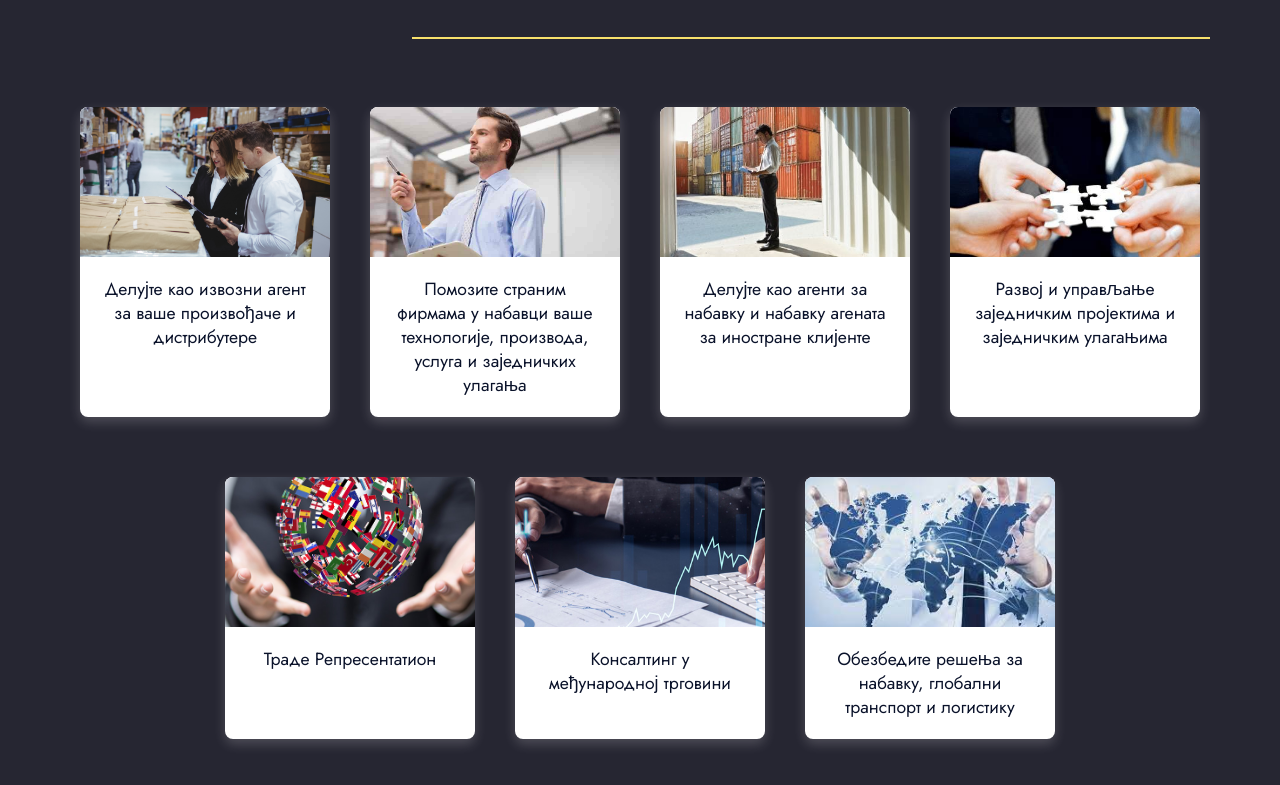
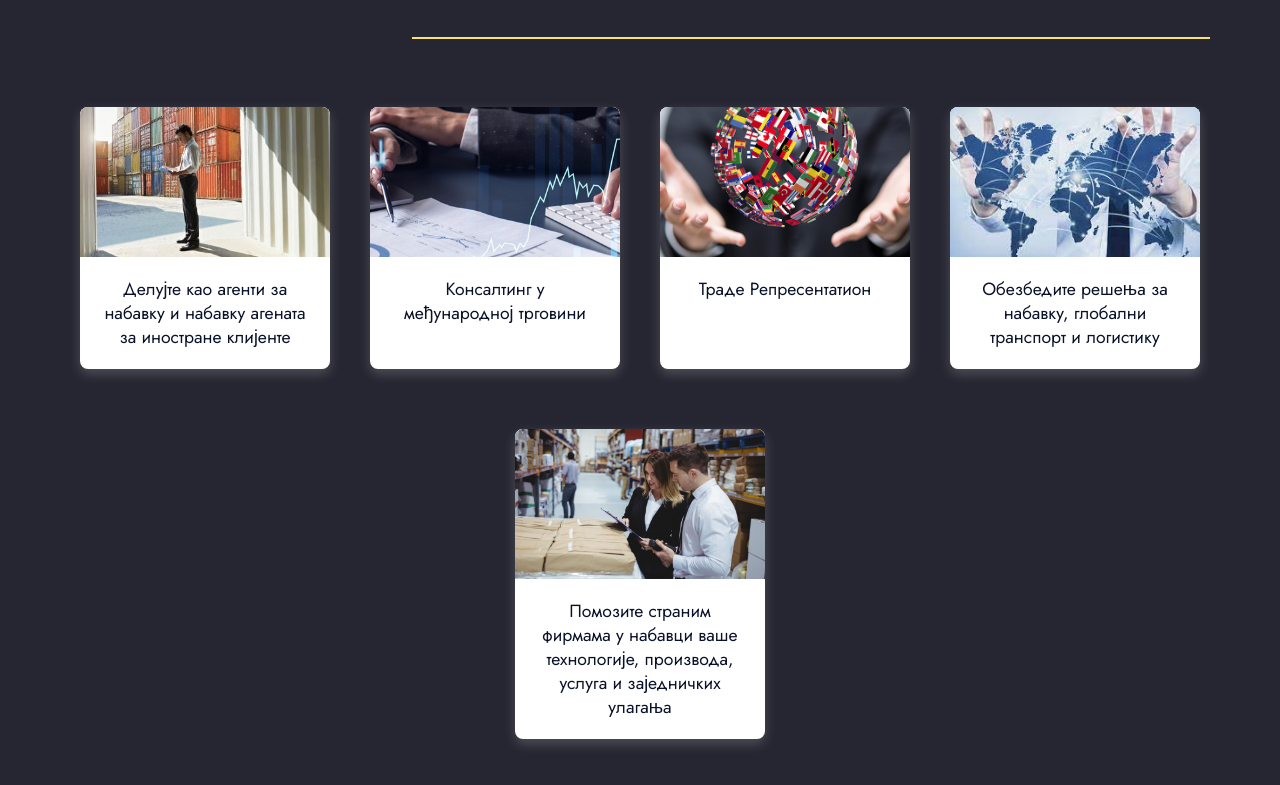
Before and after one commit to MattNovik/siroccoglobal, a React (Vite) app: page / in a window 1280 px wide. Shown: the part 1853-2638 px from the top of the page. Built offline with nearby package versions, Linux system fonts and the light colour scheme.

Commit message:
first fixes

```diff
--- a/src/components/InfoSection/index.jsx
+++ b/src/components/InfoSection/index.jsx
@@ -8,6 +8,7 @@ import addInfo4 from '../../assets/addinfo4.jpg';
 import addInfo5 from '../../assets/addinfo5.jpg';
 import addInfo6 from '../../assets/addinfo6.jpg';
 import addInfo7 from '../../assets/addinfo7.jpg';
+
 const InfoSection = ({ data }) => {
   const dataList = data.additionalInfo;
 
@@ -20,17 +21,17 @@ const InfoSection = ({ data }) => {
             <AdditionalInfoBlock
               image={
                 index === 0
+                  ? addInfo3
+                  : index === 1
+                  ? addInfo6
+                  : index === 2
+                  ? addInfo5
+                  : index === 3
+                  ? addInfo7
+                  : index === 4
                   ? addInfo1
-                  : index === 1
+                  : index === 5
                   ? addInfo2
-                  : index === 2
-                  ? addInfo3
-                  : index === 3
-                  ? addInfo4
-                  : index === 4
-                  ? addInfo5
-                  : index === 5
-                  ? addInfo6
                   : index === 6
                   ? addInfo7
                   : ''
--- a/src/components/MainSlider/index.jsx
+++ b/src/components/MainSlider/index.jsx
@@ -44,21 +44,6 @@ const MainSlider = () => {
           <picture>
             <source
               type="image/webp"
-              srcSet={`${Slide2webp} 1x, ${Slide22xebp} 2x`}
-            />
-            <img
-              src={Slide2}
-              srcSet={`${Slide2} 1x, ${Slide22x} 2x`}
-              width="1280"
-              height="480"
-              alt="slide1"
-            />
-          </picture>
-        </SwiperSlide>
-        <SwiperSlide>
-          <picture>
-            <source
-              type="image/webp"
               srcSet={`${Slide1webp} 1x, ${Slide12xebp} 2x`}
             />
             <img
@@ -85,7 +70,7 @@ const MainSlider = () => {
             />
           </picture>
         </SwiperSlide>
-        <SwiperSlide>
+        {/*         <SwiperSlide>
           <picture>
             <source
               type="image/webp"
@@ -99,6 +84,21 @@ const MainSlider = () => {
               alt="slide1"
             />
           </picture>
+        </SwiperSlide> */}
+        <SwiperSlide>
+          <picture>
+            <source
+              type="image/webp"
+              srcSet={`${Slide2webp} 1x, ${Slide22xebp} 2x`}
+            />
+            <img
+              src={Slide2}
+              srcSet={`${Slide2} 1x, ${Slide22x} 2x`}
+              width="1280"
+              height="480"
+              alt="slide1"
+            />
+          </picture>
         </SwiperSlide>
       </Swiper>
     </section>
--- a/src/data/data.jsx
+++ b/src/data/data.jsx
@@ -40,38 +40,42 @@ const data = {
     additionalInfo: [
       {
         name: 'some info',
+        text: 'Act as Procurement and Purchasing agents for agents for overseas clients',
+        img: 'addinfo3',
+      },
+
+      {
+        name: 'some info',
+        text: 'International trade consulting',
+        img: 'addinfo6',
+      },
+
+      {
+        name: 'some info',
+        text: 'Trade Representation',
+        img: 'addinfo5',
+      },
+      /*       {
+        name: 'some info',
         text: 'Act as Export Agent for your manufacturers and distributors Arrange outsourcing manufacturing',
         img: 'addinfo1',
+      }, */
+
+      /*       {
+        name: 'some info',
+        text: 'Co-project and joint venture development and management',
+        img: 'addinfo4',
+      }, */
+
+      {
+        name: 'some info',
+        text: 'Provide procurement , global transportation and logistics solutions',
+        img: 'addinfo7',
       },
       {
         name: 'some info',
         text: 'Assist foreign firms in sourcing your technology, products, services and joint ventures',
         img: 'addinfo2',
-      },
-      {
-        name: 'some info',
-        text: 'Act as Procurement and Purchasing agents for agents for overseas clients',
-        img: 'addinfo3',
-      },
-      {
-        name: 'some info',
-        text: 'Co-project and joint venture development and management',
-        img: 'addinfo4',
-      },
-      {
-        name: 'some info',
-        text: 'Trade Representation',
-        img: 'addinfo5',
-      },
-      {
-        name: 'some info',
-        text: 'International trade consulting',
-        img: 'addinfo6',
-      },
-      {
-        name: 'some info',
-        text: 'Provide procurement , global transportation and logistics solutions',
-        img: 'addinfo7',
       },
     ],
     infoBlocksList: [
@@ -97,7 +101,7 @@ const data = {
       companyAdressLink: 'https://goo.gl/maps/GzGMYmUpNF95bxhn6',
       companyTel: '+381629328622',
       companyTelLink: 'tel:+381629328622',
-      companyEmail: 'sirocc0.serbia@gmail.com',
+      companyEmail: 'sirocco.serbia@gmail.com',
       companyEmailLink: 'mailto:sirocc0.serbia@gmail.com',
     },
   },
@@ -142,38 +146,42 @@ const data = {
     additionalInfo: [
       {
         name: 'some info',
+        text: 'Делујте као агенти за набавку и набавку агената за иностране клијенте',
+        img: 'addinfo3',
+      },
+
+      {
+        name: 'some info',
+        text: 'Консалтинг у међународној трговини',
+        img: 'addinfo6',
+      },
+
+      {
+        name: 'some info',
+        text: 'Траде Репресентатион',
+        img: 'addinfo5',
+      },
+      /*       {
+        name: 'some info',
         text: 'Делујте као извозни агент за ваше произвођаче и дистрибутере',
         img: 'addinfo1',
+      }, */
+
+      /*       {
+        name: 'some info',
+        text: 'Развој и управљање заједничким пројектима и заједничким улагањима',
+        img: 'addinfo4',
+      }, */
+
+      {
+        name: 'some info',
+        text: 'Обезбедите решења за набавку, глобални транспорт и логистику',
+        img: 'addinfo7',
       },
       {
         name: 'some info',
         text: 'Помозите страним фирмама у набавци ваше технологије, производа, услуга и заједничких улагања',
         img: 'addinfo2',
-      },
-      {
-        name: 'some info',
-        text: 'Делујте као агенти за набавку и набавку агената за иностране клијенте',
-        img: 'addinfo3',
-      },
-      {
-        name: 'some info',
-        text: 'Развој и управљање заједничким пројектима и заједничким улагањима',
-        img: 'addinfo4',
-      },
-      {
-        name: 'some info',
-        text: 'Траде Репресентатион',
-        img: 'addinfo5',
-      },
-      {
-        name: 'some info',
-        text: 'Консалтинг у међународној трговини',
-        img: 'addinfo6',
-      },
-      {
-        name: 'some info',
-        text: 'Обезбедите решења за набавку, глобални транспорт и логистику',
-        img: 'addinfo7',
       },
     ],
     infoBlocksList: [
@@ -199,7 +207,7 @@ const data = {
       companyAdressLink: 'https://goo.gl/maps/GzGMYmUpNF95bxhn6',
       companyTel: '+381629328622',
       companyTelLink: 'tel:+381629328622',
-      companyEmail: 'sirocc0.serbia@gmail.com',
+      companyEmail: 'sirocco.serbia@gmail.com',
       companyEmailLink: 'mailto:sirocc0.serbia@gmail.com',
     },
   },
```
